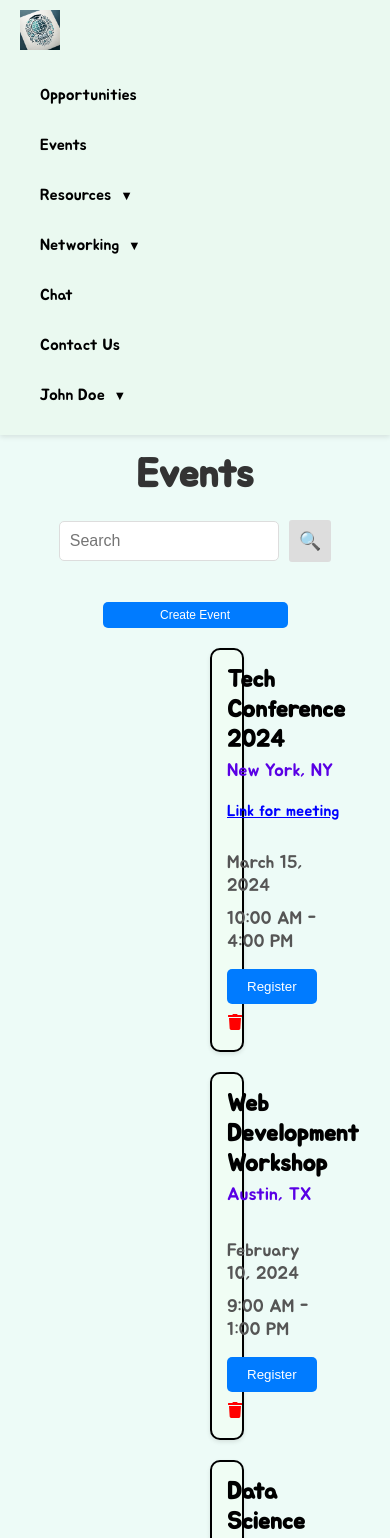
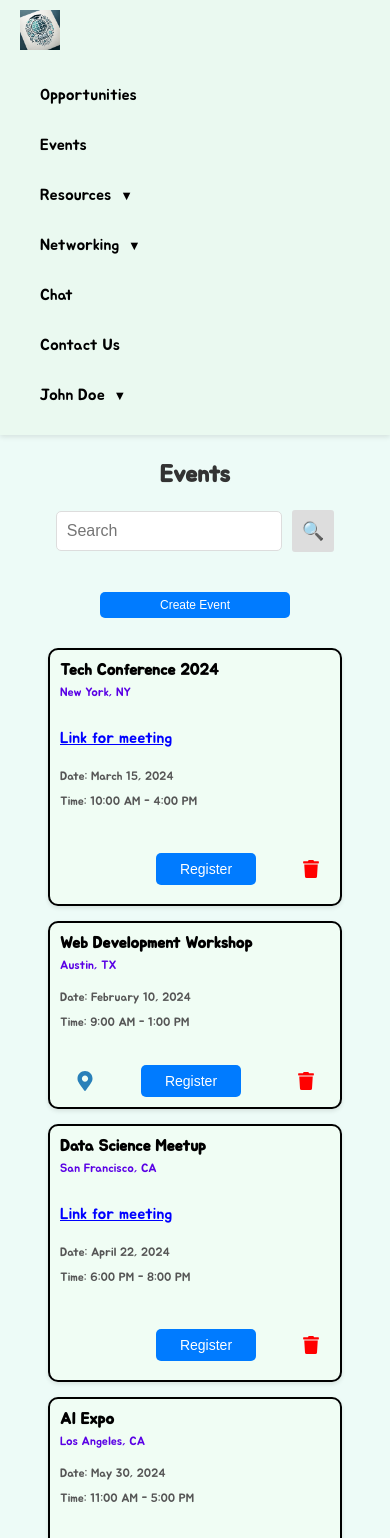
Before and after one commit to saiswethat/eduverse, a React (Create React App) app: page /events in a window 390 px wide. Shown: the top 1538 px of the page. Built offline with nearby package versions, Linux system fonts and the light colour scheme; sample sign-in values are in the browser's storage.

Commit message:
Map view added to events

```diff
--- a/src/EventListing.js
+++ b/src/EventListing.js
@@ -1,10 +1,17 @@
-import React from "react";
+import React, { useState } from "react";
 import "./css/EventListing.css";
-import { FaTrash } from "react-icons/fa";
+import { FaTrash, FaMapMarkerAlt } from "react-icons/fa";
 
-function EventListing({ title, location, date, time, link, onDelete, index }) {
+function EventListing({ title, location, date, time, link, mapUrl, onDelete, index }) {
+  const [isMapOpen, setIsMapOpen] = useState(false);
+
+  const toggleMap = () => {
+    setIsMapOpen(!isMapOpen);
+  };
+
   return (
     <div className="event-card">
+
       <div className="event-card__info">
         <h3 className="event-card__title">{title}</h3>
         <p className="event-card__location">{location}</p>
@@ -15,11 +22,19 @@ function EventListing({ title, location, date, time, link, onDelete, index }) {
             </a>
           </p>
         )}
+        <p className="event-card__date">Date: {date}</p>
+        <p className="event-card__time">Time: {time}</p>
       </div>
-      <div className="event-card__date-time">
-        <p className="event-card__date">{date}</p>
-        <p className="event-card__time">{time}</p>
-        <div className="event-interested-button-container">
+
+
+      <div className="event-card__buttons">
+        {mapUrl ? (
+          <FaMapMarkerAlt onClick={toggleMap}
+            className="event-map-icon"
+            title="Map" />
+        ): (<FaMapMarkerAlt onClick={toggleMap}
+          className="event-map-icon-hide"
+          title="Map" />) }
         <button className="event-interested-button">Register</button>
         <FaTrash
           onClick={() => onDelete(index)}
@@ -27,7 +42,18 @@ function EventListing({ title, location, date, time, link, onDelete, index }) {
           title="Delete Event"
         />
       </div>
+      {mapUrl && (
+        <div className={`event-card__map-container ${isMapOpen ? 'open' : ''}`}>
+          <h4>Location Map</h4>
+          <iframe
+            title="Event Location"
+            src={mapUrl}
+            allowFullScreen
+            loading="lazy"
+            referrerPolicy="no-referrer-when-downgrade"
+          ></iframe>
         </div>
+      )}
     </div>
   );
 }
--- a/src/Events.js
+++ b/src/Events.js
@@ -20,6 +20,7 @@ function Events() {
       location: "Austin, TX",
       date: "February 10, 2024",
       time: "9:00 AM - 1:00 PM",
+      mapUrl:"https://www.google.com/maps/embed?pb=!1m18!1m12!1m3!1d3356.265376213714!2d-97.11680912433916!3d32.73214337368247!2m3!1f0!2f0!3f0!3m2!1i1024!2i768!4f13.1!3m3!1m2!1s0x864e7d72c8efcf39%3A0x1ecc9af182997c37!2sNedderman%20Hall%20(NH)!5e0!3m2!1sen!2sus!4v1729303476308!5m2!1sen!2sus",
     },
     {
       title: "Data Science Meetup",
@@ -33,11 +34,12 @@ function Events() {
       location: "Los Angeles, CA",
       date: "May 30, 2024",
       time: "11:00 AM - 5:00 PM",
+      mapUrl:"https://www.google.com/maps/embed?pb=!1m18!1m12!1m3!1d3356.383410885919!2d-97.11628251599795!3d32.72900841859964!2m3!1f0!2f0!3f0!3m2!1i1024!2i768!4f13.1!3m3!1m2!1s0x864e7dfebe751631%3A0x759040ce57b9d743!2sPickard%20Hall%20(PKH)!5e0!3m2!1sen!2sus!4v1729304447575!5m2!1sen!2sus",
     },
   ]);
   const [isModalOpen, setIsModalOpen] = useState(false);
 
-  /* Check for valid session */
+
   if (!sessionStorage.getItem("userId")) {
     alert("Please login to continue");
     window.location.href = "/login";
@@ -80,6 +82,7 @@ function Events() {
               link={event.link}
               onDelete={handleDeleteEvent}
               index={index}
+              mapUrl={event.mapUrl}
             />
           ))}
         </div>
--- a/src/css/EventListing.css
+++ b/src/css/EventListing.css
@@ -1,15 +1,7 @@
-/*
-Agnihotram, Anand Manohar – 1002149690
-Ankireddy, Gurusai Ravi Raja Reddy – 1002138944
-Addepalli, Sravani – 1002148407
-Konduru Balakrishna, Hanish – 1002175225
-Akepati, Prem Nandhan Reddy - 1002170918
-*/
-
 .event-card {
-  display: flex;
-  justify-content: space-between;
-  align-items: flex-start;
+  display: grid;
+  grid-template-columns: 1fr auto;
+  grid-gap: 20px;
   border: 2px solid #000;
   border-radius: 10px;
   padding: 15px;
@@ -25,14 +17,9 @@ Akepati, Prem Nandhan Reddy - 1002170918
 }
 
 .event-card__info {
-  flex: 1;
-}
-
-.event-card__date-time {
   display: flex;
   flex-direction: column;
-  align-items: flex-end;
-  margin-left: 20px;
+  justify-content: space-between;
 }
 
 .event-card__title {
@@ -63,8 +50,10 @@ Akepati, Prem Nandhan Reddy - 1002170918
   text-decoration: underline;
 }
 
-.event-interested-button-container {
-  margin-top: 10px;
+.event-card__buttons {
+  display: flex;
+  align-items: center;
+  gap: 15px;
 }
 
 .event-interested-button {
@@ -80,32 +69,94 @@ Akepati, Prem Nandhan Reddy - 1002170918
   cursor: pointer;
   color: red;
   transition: color 0.2s;
-  margin-top: 10px;
 }
 
 .event-delete-icon:hover {
   color: darkred;
 }
 
-@media (max-width: 768px) {
+.event-map-icon {
+  cursor: pointer;
+  font-size: 24px;
+  color: #2980b9;
+  transition: color 0.3s ease;
+}
+
+.event-map-icon-hide {
+  cursor: pointer;
+  font-size: 24px;
+  color: #2980b9;
+  transition: color 0.3s ease;
+  visibility: hidden;
+  height: 50px;
+  width: 50px;
+}
+
+.event-map-icon:hover {
+  color: #1a73e8;
+}
+
+.event-card__map-container {
+  margin-top: 10px;
+  padding: 10px;
+  background-color: #f4f6f7;
+  border-radius: 8px;
+  box-shadow: 0 2px 6px rgba(0, 0, 0, 0.05);
+  display: none;
+}
+
+.event-card__map-container.open {
+  display: block;
+}
+
+.event-card__map-container iframe {
+  width: 100%;
+  height: 250px;
+  border: none;
+  border-radius: 8px;
+}
+
+@media (max-width: 480px) {
   .event-card {
-    flex-direction: column;
-    align-items: flex-start;
-  }
-
-  .event-card__date-time {
-    align-items: flex-start;
-    margin-left: 0;
-    margin-top: 10px;
+    grid-template-columns: 1fr;
+    padding: 10px;
+    margin-bottom: 15px;
+    width: 75%;
   }
 
   .event-card__title {
-    font-size: 24px;
+    font-size: 16px;
   }
 
   .event-card__location,
   .event-card__time,
   .event-card__date {
+    font-size: 12px;
+  }
+
+  .event-card__buttons {
+    flex-direction: row;
+    justify-content: space-around;
+    margin-top: 10px;
+  }
+
+  .event-interested-button {
+    width: 100px;
+    font-size: 14px;
+    padding: 8px 12px;
+  }
+
+  .event-delete-icon {
     font-size: 18px;
+    margin-left: 10px;
+  }
+
+  .event-map-icon {
+    font-size: 20px;
+  }
+
+  .event-card__map-container iframe {
+    height: 180px;
+    width: 100%;
   }
 }
--- a/src/css/Events.css
+++ b/src/css/Events.css
@@ -1,18 +1,11 @@
-/*
-Agnihotram, Anand Manohar – 1002149690
-Ankireddy, Gurusai Ravi Raja Reddy – 1002138944
-Addepalli, Sravani – 1002148407
-Konduru Balakrishna, Hanish – 1002175225
-Akepati, Prem Nandhan Reddy - 1002170918
-*/
-
 .events {
   padding: 20px;
 }
 
 .event-listings {
   margin-top: -200px;
-  padding:200px;
+  padding: 200px;
+
 }
 
 .button-center {
@@ -35,12 +28,8 @@ Akepati, Prem Nandhan Reddy - 1002170918
   background-color: #1dd771;
 }
 
-.event-center {
-  text-align: center;
-}
-
 .event-center-event {
-  margin-top: 5px;
+  margin-top: 20px;
   text-align: center;
   font-size: 40px;
 }
@@ -48,130 +37,40 @@ Akepati, Prem Nandhan Reddy - 1002170918
 @media (max-width: 768px) {
   .create-event-button {
     width: 50%;
-    padding: 15px;
+    padding: 12px;
   }
 
   .events {
     padding: 10px;
   }
-}
-.event-modal-overlay {
-  position: fixed;
-  top: 0;
-  left: 0;
-  width: 100%;
-  height: 100%;
-  background-color: rgba(0, 0, 0, 0.7);
-  display: flex;
-  justify-content: center;
-  align-items: center;
-  z-index: 1000;
-  overflow-y: auto;
-}
 
-.event-modal-content {
-  background-color: #fff;
-  border-radius: 10px;
-  padding: 20px;
-  width: 400px;
-  max-width: 90%;
-  box-shadow: 0 4px 8px rgba(0, 0, 0, 0.1);
-}
-
-.event-modal-content h2 {
-  text-align: center;
-  margin-bottom: 20px;
-}
-
-.event-modal-content form {
-  display: flex;
-  flex-direction: column;
-}
-
-.event-modal-content input {
-  margin-bottom: 15px;
-  padding: 10px;
-  border: 1px solid #ddd;
-  border-radius: 5px;
-  font-size: 16px;
-  width: 95%;
-}
-
-.event-modal-submit-button {
-  background-color: #28a745;
-  color: #fff;
-  border: none;
-  padding: 10px;
-  border-radius: 5px;
-  cursor: pointer;
-  font-size: 16px;
-  width:50%;
-}
-
-.event-modal-submit-button:hover {
-  background-color: #218838;
-}
-
-.event-modal-close-button {
-  background-color: #dc3545;
-  color: white;
-  border: none;
-  padding: 10px;
-  border-radius: 5px;
-  cursor: pointer;
-  font-size: 16px;
-  margin-top: 10px;
-  width:50%;
-}
-
-.event-modal-close-button:hover {
-  background-color: #c82333;
-}
-
-@media (max-width: 768px) {
-  .event-modal-content {
-    width: 100%;
-    padding: 15px;
+  .event-listings {
+    display: flex;
+    flex-direction: column;
+    align-items: center;
   }
 
-  .event-modal-submit-button,
-  .event-modal-close-button {
-    padding: 12px;
-    font-size: 18px;
-  }
-  .event-modal-submit-button{
-    width: 50%;
-  }
-
-  .event-modal-content input {
-    padding: 12px;
-    font-size: 18px;
-  }
-
-  .event-modal-content h2 {
-    font-size: 24px;
+  .event-center-event {
+    font-size: 30px;
   }
 }
 
-@media (max-width: 640px) {
-  .event-modal-content {
-    width: 100%;
-    padding: 15px;
-    margin-top: 170px;
+@media (max-width: 480px) {
+  .create-event-button {
+    width: 80%;
+    padding: 10px;
   }
 
-  .event-modal-content input {
-    padding: 8px;
-    font-size: 14px;
+  .event-center-event {
+    font-size: 24px;
   }
 
-  .event-modal-submit-button,
-  .event-modal-close-button {
+  .event-listings {
     padding: 10px;
-    font-size: 14px;
+    margin-top: auto;
   }
 
-  .event-modal-content h2 {
-    font-size: 20px;
+  .events {
+    padding: 5px;
   }
 }
```
Lines whose indentation alone changed are shown as unchanged.
